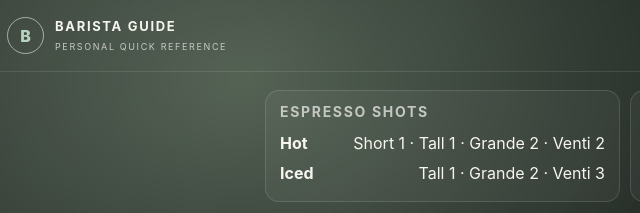
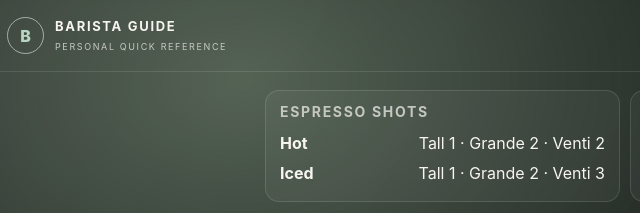
Before and after one commit to nazthecoderz/storehelp, a plain HTML site: page index.html in a window 1280 px wide. Shown: the top 213 px of the page, 15-655 px from the left. Drawn offline with Linux system fonts and the light colour scheme.

Commit message:
Update index.html

```diff
--- a/index.html
+++ b/index.html
@@ -19,7 +19,7 @@
     <section id="home" class="screen">
       <div class="home-guides">
         <div class="home-guide"><h2>ESPRESSO SHOTS</h2>
-          <div><b>Hot</b><span>Short 1 · Tall 1 · Grande 2 · Venti 2</span></div>
+          <div><b>Hot</b><span>Tall 1 · Grande 2 · Venti 2</span></div>
           <div><b>Iced</b><span>Tall 1 · Grande 2 · Venti 3</span></div></div>
         <div class="home-guide"><h2>SYRUP PUMPS</h2>
           <div><b>Hot</b><span>Tall 2 · Grande 4 · Venti 5</span></div>
```
